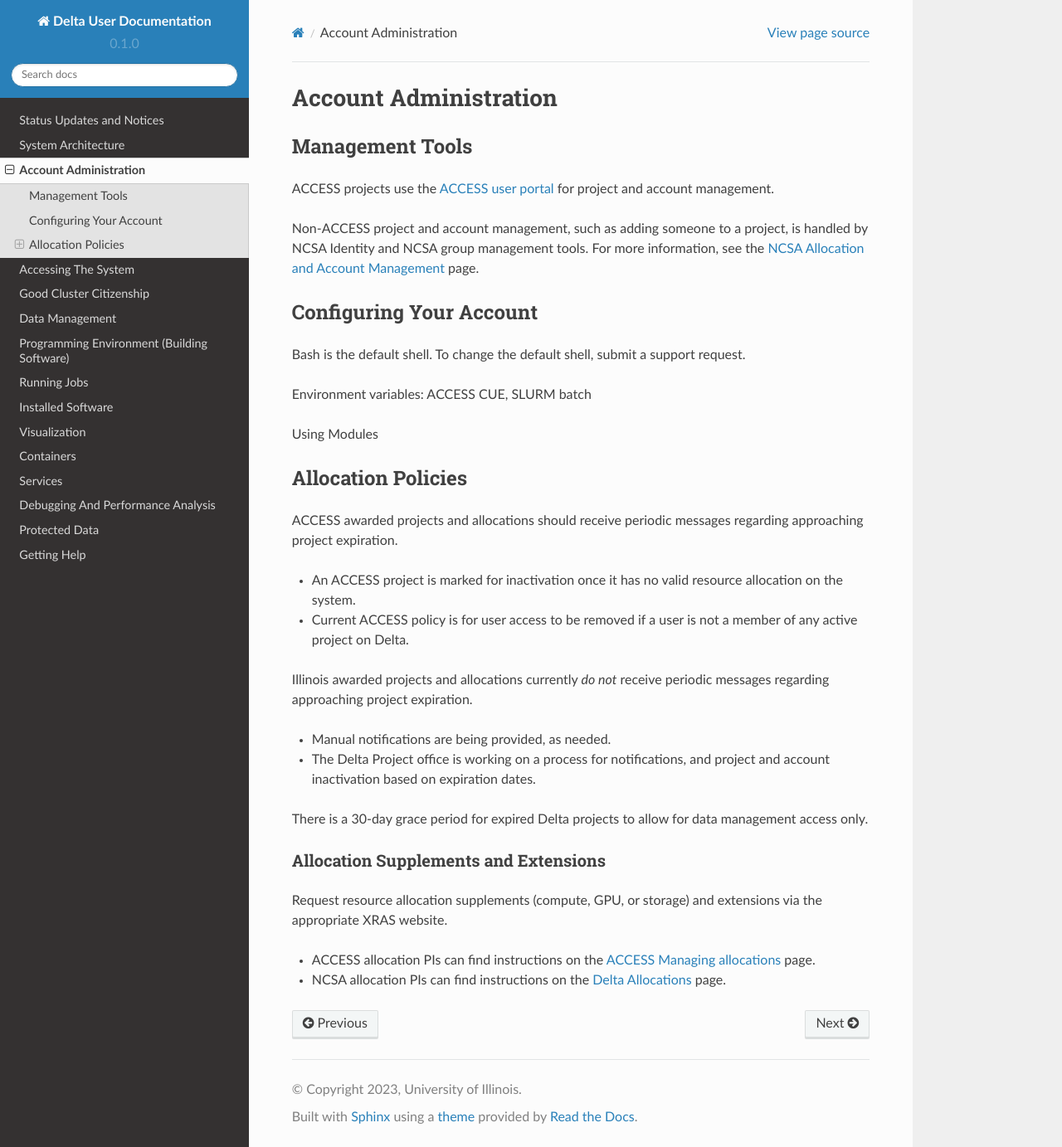
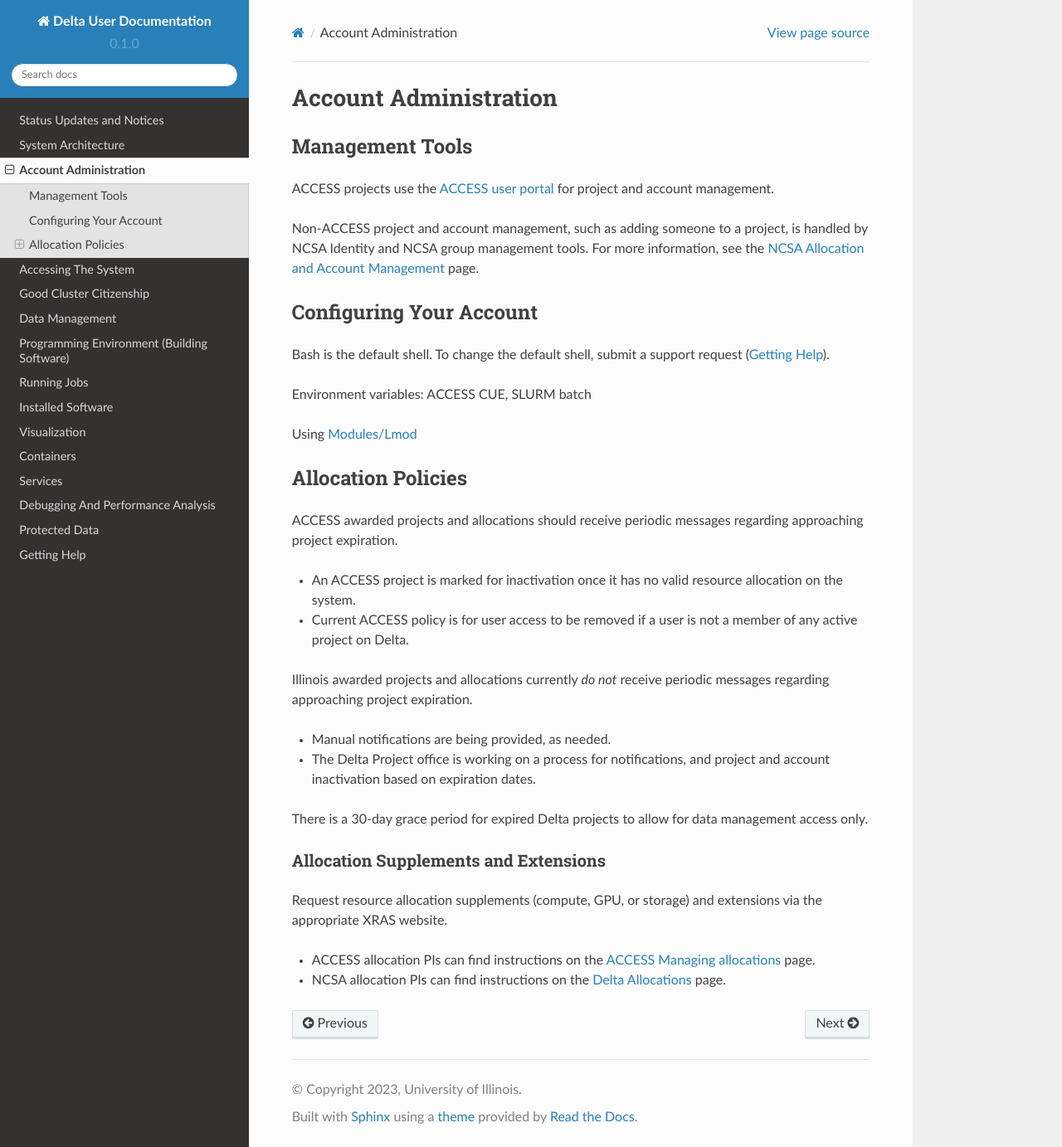
Before and after one commit to ncsa/Delta_doc, a Sphinx documentation site: the page built from docs/source/accounts/index.rst, in a window 1280 px wide and 1383 px high. Shown: the whole window at 83% size. Built offline with Sphinx 7.4.7 and the Read the Docs theme 2.0.0, drawn with Linux system fonts in a browser that asks for light colours; pages that are not in the unit, such as notebooks, are missing from menus.

Commit message:
Update index.rst added links to help and modules pages
added links to help and modules pages under 'configuring your account'

```diff
--- a/docs/source/accounts/index.rst
+++ b/docs/source/accounts/index.rst
@@ -11,11 +11,11 @@ Non-ACCESS project and account management, such as adding someone to a project,
 Configuring Your Account
 ----------------------------
 
-Bash is the default shell. To change the default shell, submit a support request.
+Bash is the default shell. To change the default shell, submit a support request (:ref:`help`).
 
 Environment variables: ACCESS CUE, SLURM batch
 
-Using Modules
+Using :ref:`module`
 
 Allocation Policies
 -----------------------
```
